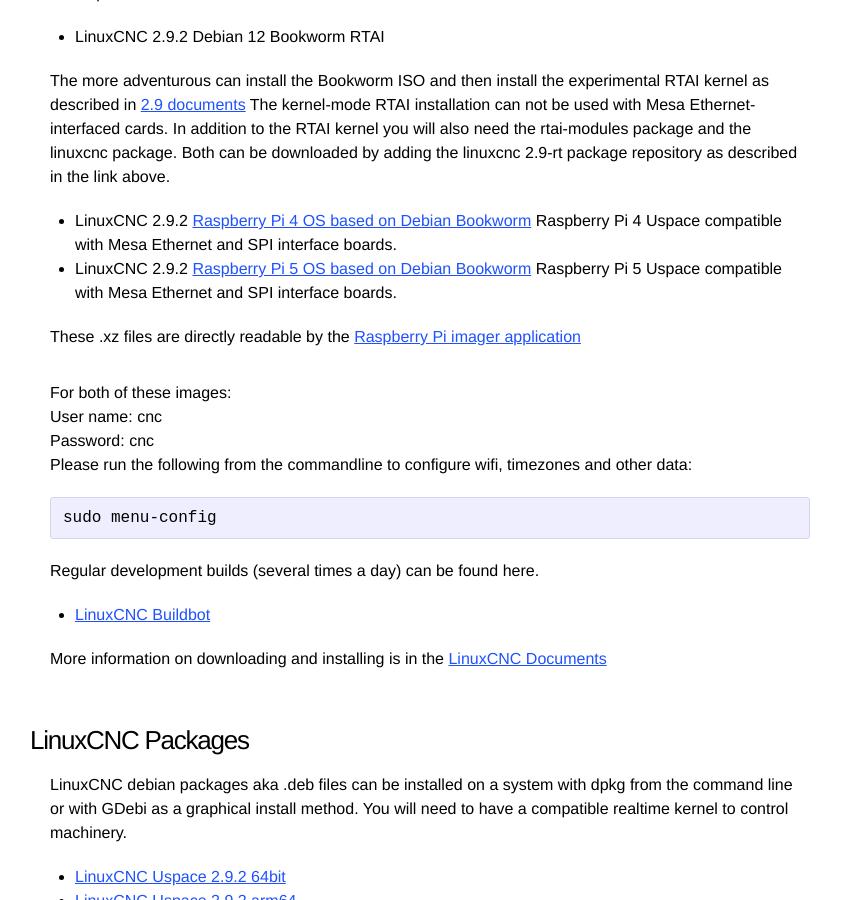
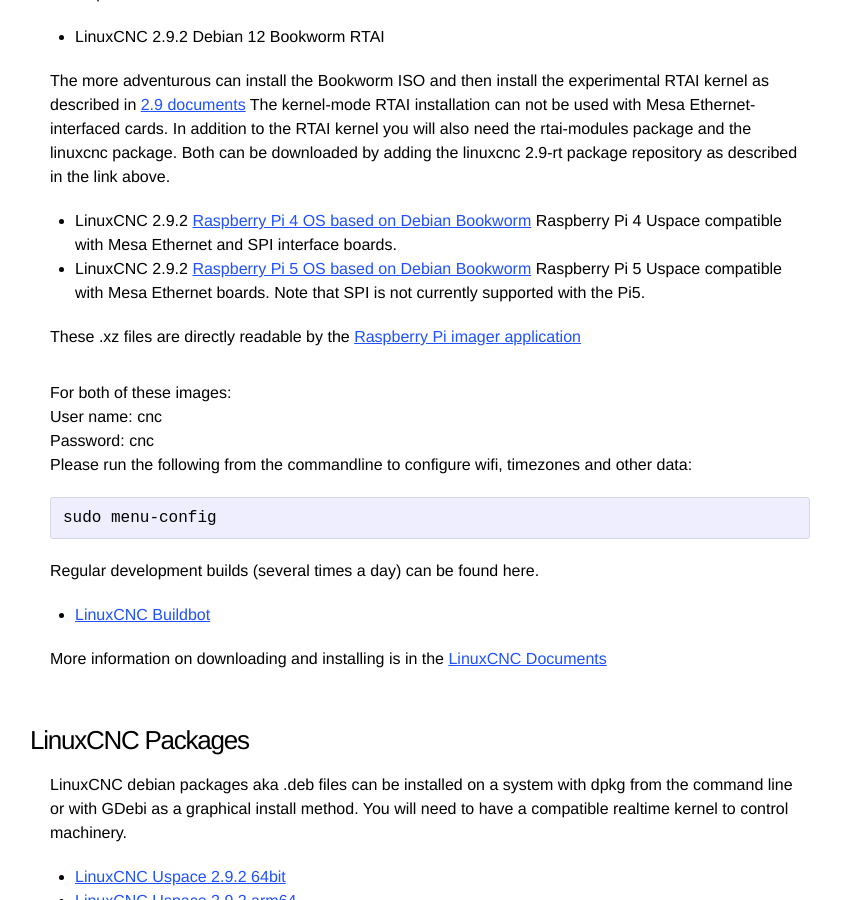
Before and after one commit to LinuxCNC/wlo, a Jekyll site: the page built from downloads/index.md, in a window 1280 px wide and 900 px high, scrolled down 1172 px. Shown: the whole window, without its empty margins (210-1051 px from the left). Built offline with Jekyll 4.4.1, drawn with Linux system fonts in a browser that asks for light colours.

Commit message:
Stop saying that SPI works with the Pi5

```diff
--- a/downloads/index.md
+++ b/downloads/index.md
@@ -68,7 +68,7 @@
 * LinuxCNC 2.9.2 [Raspberry Pi 4 OS based on Debian Bookworm](https://www.linuxcnc.org/iso/rpi-4-debian-bookworm-6.1.54-rt15-arm64-ext4-2023-11-17-1731.img.xz)
 Raspberry Pi 4 Uspace compatible with Mesa Ethernet and SPI interface boards.
 * LinuxCNC 2.9.2 [Raspberry Pi 5 OS based on Debian Bookworm](https://www.linuxcnc.org/iso/rpi-5-debian-bookworm-6.1.61-rt15-arm64-ext4-2023-11-17-1520.img.xz)
-Raspberry Pi 5 Uspace compatible with Mesa Ethernet and SPI interface boards.
+Raspberry Pi 5 Uspace compatible with Mesa Ethernet boards. Note that SPI is not currently supported with the Pi5.
 
 These .xz files are directly readable by the [Raspberry Pi imager application](https://www.raspberrypi.com/software/)
 
```
